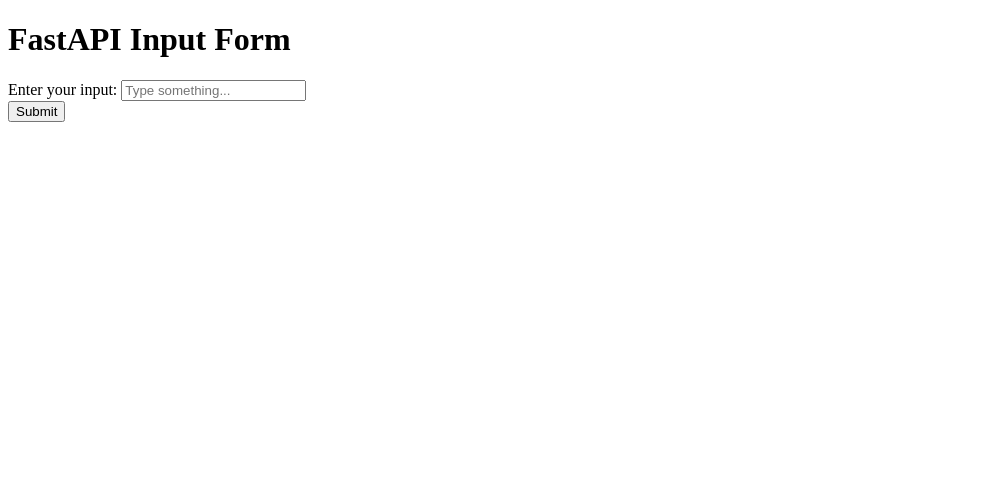
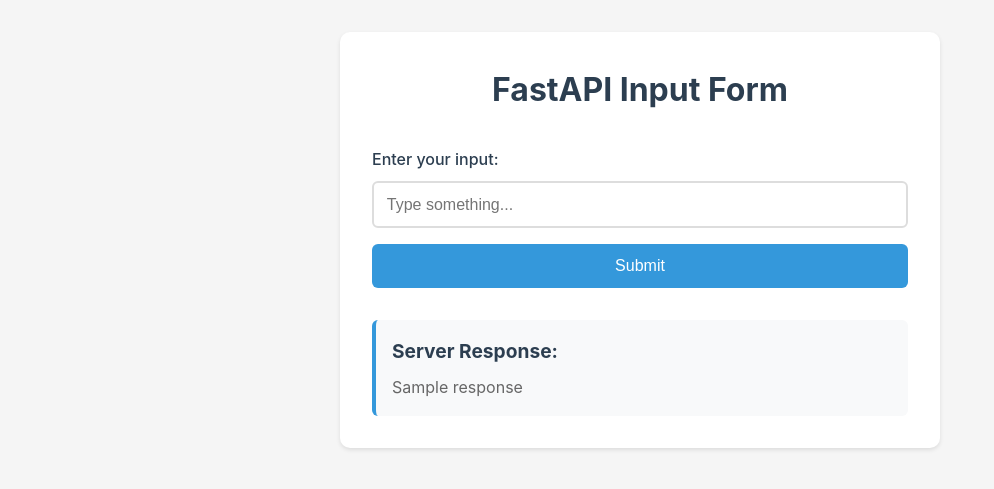
Before and after one commit to upcomingGit/FirstAIProject, a FastAPI app: template templates/index.html in a window 1280 px wide. Shown: the top 489 px of the page, without its empty margins (0-994 px from the left). Run offline with FastAPI, Linux system fonts and the light colour scheme; the template is opened without the code that fills it: most values are stand-ins (such as "Sample title", 1, 10 or a date in 2020).

Commit message:
Working code

```diff
--- a/main.py
+++ b/main.py
@@ -2,18 +2,21 @@
 from fastapi.responses import HTMLResponse
 from fastapi.templating import Jinja2Templates
 from fastapi.requests import Request
+from fastapi.staticfiles import StaticFiles
 
 app = FastAPI()
 templates = Jinja2Templates(directory="templates")
 
+app.mount("/static", StaticFiles(directory="static"), name="static")
+
 @app.get("/", response_class=HTMLResponse)
 async def get_form(request: Request):
-    return templates.TemplateResponse("form.html", {"request": request})
+    return templates.TemplateResponse("index.html", {"request": request, "message":None})
 
-@app.post("/submit", response_class=HTMLResponse)
+@app.post("/", response_class=HTMLResponse)
 async def handle_form(request: Request, user_input: str = Form(...)):
     response = f"Server received: {user_input}"
-    return templates.TemplateResponse("response.html", {"request": request, "response": response})
+    return templates.TemplateResponse("index.html", {"request": request, "response": response})
 
 if __name__ == "__main__":
     import uvicorn
--- a/templates/index.html
+++ b/templates/index.html
@@ -22,10 +22,10 @@
             <button type="submit" class="submit-btn">Submit</button>
         </form>
 
-        {% if message %}
+        {% if response %}
         <div class="response">
             <h2>Server Response:</h2>
-            <p>{{ message }}</p>
+            <p>{{ response }}</p>
         </div>
         {% endif %}
     </div>
```
Also changed, not shown: templates/response.html (added, +11 -0 lines), 1 other file.
